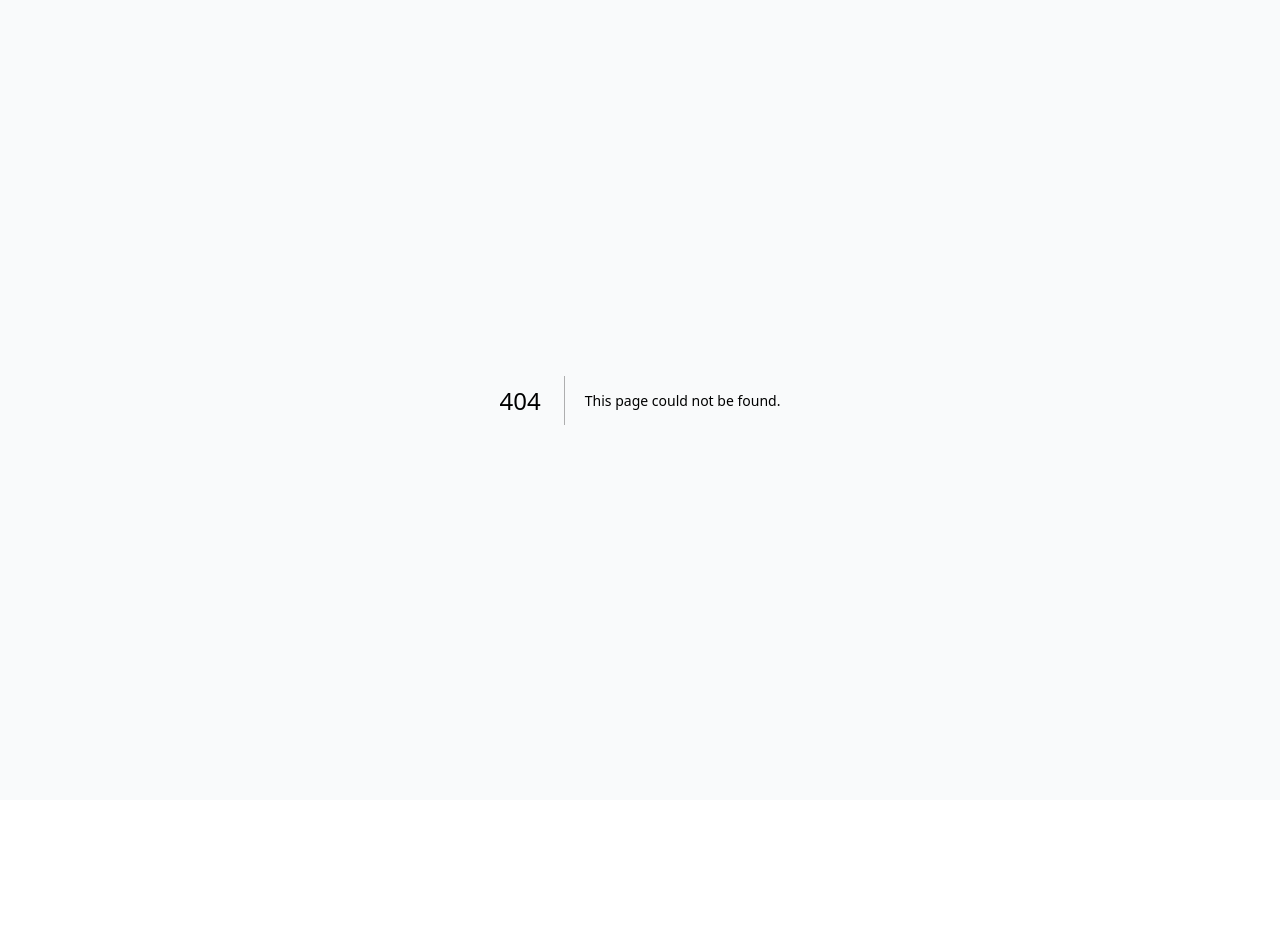
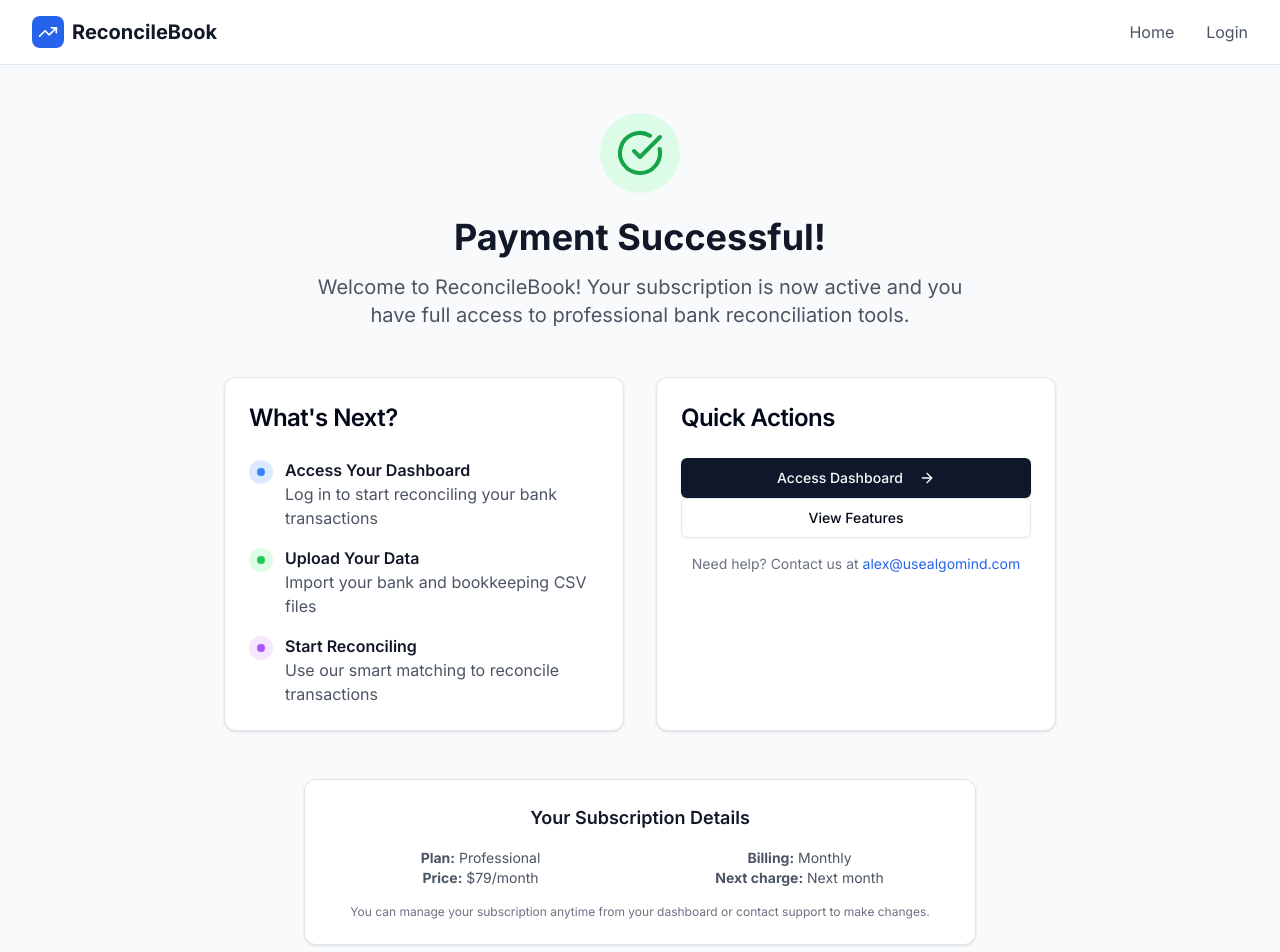
Before and after one commit to algominds35/bank-reconciliation-tool, a Next.js app: page /payment-success in a window 1280 px wide. Before the commit this address had no page. Shown: the top 952 px of the page. Before the commit the page ends 800 px from the top, so only its background shows below. Built offline with nearby package versions, Linux system fonts and the light colour scheme.

Commit message:
Add payment success page for live mode redirects

```diff
--- /dev/null
+++ b/src/app/payment-success/page.tsx
@@ -0,0 +1,144 @@
+import React from 'react'
+import Link from 'next/link'
+import { Button } from '@/components/ui/button'
+import { Card, CardContent, CardHeader, CardTitle } from '@/components/ui/card'
+import { CheckCircle, ArrowRight, TrendingUp } from 'lucide-react'
+
+export default function PaymentSuccessPage() {
+  return (
+    <div className="min-h-screen bg-gray-50">
+      {/* Header */}
+      <header className="border-b bg-white/95 backdrop-blur-sm sticky top-0 z-50">
+        <div className="max-w-7xl mx-auto px-4 sm:px-6 lg:px-8">
+          <div className="flex justify-between items-center py-4">
+            <div className="flex items-center space-x-2">
+              <div className="w-8 h-8 bg-blue-600 rounded-lg flex items-center justify-center">
+                <TrendingUp className="h-5 w-5 text-white" />
+              </div>
+              <span className="text-xl font-bold text-gray-900">ReconcileBook</span>
+            </div>
+            <div className="hidden md:flex items-center space-x-8">
+              <Link href="/" className="text-gray-600 hover:text-gray-900">Home</Link>
+              <Link href="/auth/login" className="text-gray-600 hover:text-gray-900">Login</Link>
+            </div>
+          </div>
+        </div>
+      </header>
+
+      {/* Success Content */}
+      <div className="max-w-4xl mx-auto px-4 sm:px-6 lg:px-8 py-12">
+        <div className="text-center mb-12">
+          <div className="w-20 h-20 bg-green-100 rounded-full flex items-center justify-center mx-auto mb-6">
+            <CheckCircle className="h-12 w-12 text-green-600" />
+          </div>
+
+          <h1 className="text-4xl font-bold text-gray-900 mb-4">
+            Payment Successful!
+          </h1>
+
+          <p className="text-xl text-gray-600 max-w-2xl mx-auto">
+            Welcome to ReconcileBook! Your subscription is now active and you have full access to professional bank reconciliation tools.
+          </p>
+        </div>
+
+        <div className="grid md:grid-cols-2 gap-8 max-w-4xl mx-auto">
+          {/* What's Next */}
+          <Card>
+            <CardHeader>
+              <CardTitle className="text-2xl">What's Next?</CardTitle>
+            </CardHeader>
+            <CardContent>
+              <div className="space-y-4">
+                <div className="flex items-start space-x-3">
+                  <div className="w-6 h-6 bg-blue-100 rounded-full flex-shrink-0 mt-0.5">
+                    <div className="w-2 h-2 bg-blue-500 rounded-full mx-auto mt-2"></div>
+                  </div>
+                  <div>
+                    <h3 className="font-semibold text-gray-900">Access Your Dashboard</h3>
+                    <p className="text-gray-600">Log in to start reconciling your bank transactions</p>
+                  </div>
+                </div>
+
+                <div className="flex items-start space-x-3">
+                  <div className="w-6 h-6 bg-green-100 rounded-full flex-shrink-0 mt-0.5">
+                    <div className="w-2 h-2 bg-green-500 rounded-full mx-auto mt-2"></div>
+                  </div>
+                  <div>
+                    <h3 className="font-semibold text-gray-900">Upload Your Data</h3>
+                    <p className="text-gray-600">Import your bank and bookkeeping CSV files</p>
+                  </div>
+                </div>
+
+                <div className="flex items-start space-x-3">
+                  <div className="w-6 h-6 bg-purple-100 rounded-full flex-shrink-0 mt-0.5">
+                    <div className="w-2 h-2 bg-purple-500 rounded-full mx-auto mt-2"></div>
+                  </div>
+                  <div>
+                    <h3 className="font-semibold text-gray-900">Start Reconciling</h3>
+                    <p className="text-gray-600">Use our smart matching to reconcile transactions</p>
+                  </div>
+                </div>
+              </div>
+            </CardContent>
+          </Card>
+
+          {/* Quick Actions */}
+          <Card>
+            <CardHeader>
+              <CardTitle className="text-2xl">Quick Actions</CardTitle>
+            </CardHeader>
+            <CardContent>
+              <div className="space-y-4">
+                <Link href="/auth/login">
+                  <Button className="w-full" size="lg">
+                    Access Dashboard
+                    <ArrowRight className="ml-2 h-4 w-4" />
+                  </Button>
+                </Link>
+
+                <Link href="/">
+                  <Button variant="outline" className="w-full" size="lg">
+                    View Features
+                  </Button>
+                </Link>
+
+                <div className="text-center">
+                  <p className="text-sm text-gray-500">
+                    Need help? Contact us at{' '}
+                    <a href="mailto:alex@usealgomind.com" className="text-blue-600 hover:underline">
+                      alex@usealgomind.com
+                    </a>
+                  </p>
+                </div>
+              </div>
+            </CardContent>
+          </Card>
+        </div>
+
+        {/* Additional Info */}
+        <div className="mt-12 text-center">
+          <Card className="max-w-2xl mx-auto">
+            <CardContent className="p-6">
+              <h3 className="text-lg font-semibold text-gray-900 mb-4">
+                Your Subscription Details
+              </h3>
+              <div className="grid md:grid-cols-2 gap-4 text-sm text-gray-600">
+                <div>
+                  <p><strong>Plan:</strong> Professional</p>
+                  <p><strong>Price:</strong> $79/month</p>
+                </div>
+                <div>
+                  <p><strong>Billing:</strong> Monthly</p>
+                  <p><strong>Next charge:</strong> Next month</p>
+                </div>
+              </div>
+              <p className="text-xs text-gray-500 mt-4">
+                You can manage your subscription anytime from your dashboard or contact support to make changes.
+              </p>
+            </CardContent>
+          </Card>
+        </div>
+      </div>
+    </div>
+  )
+}
```
